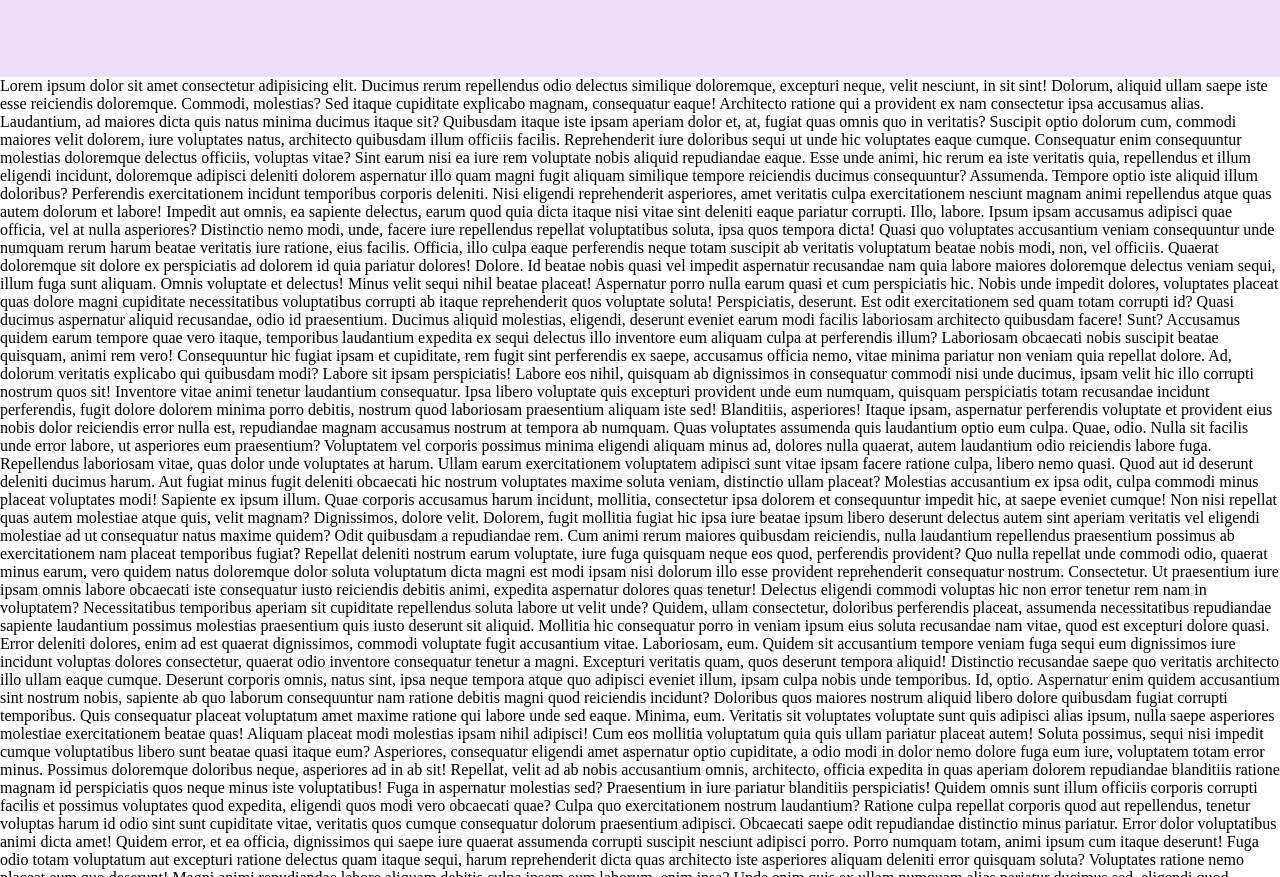
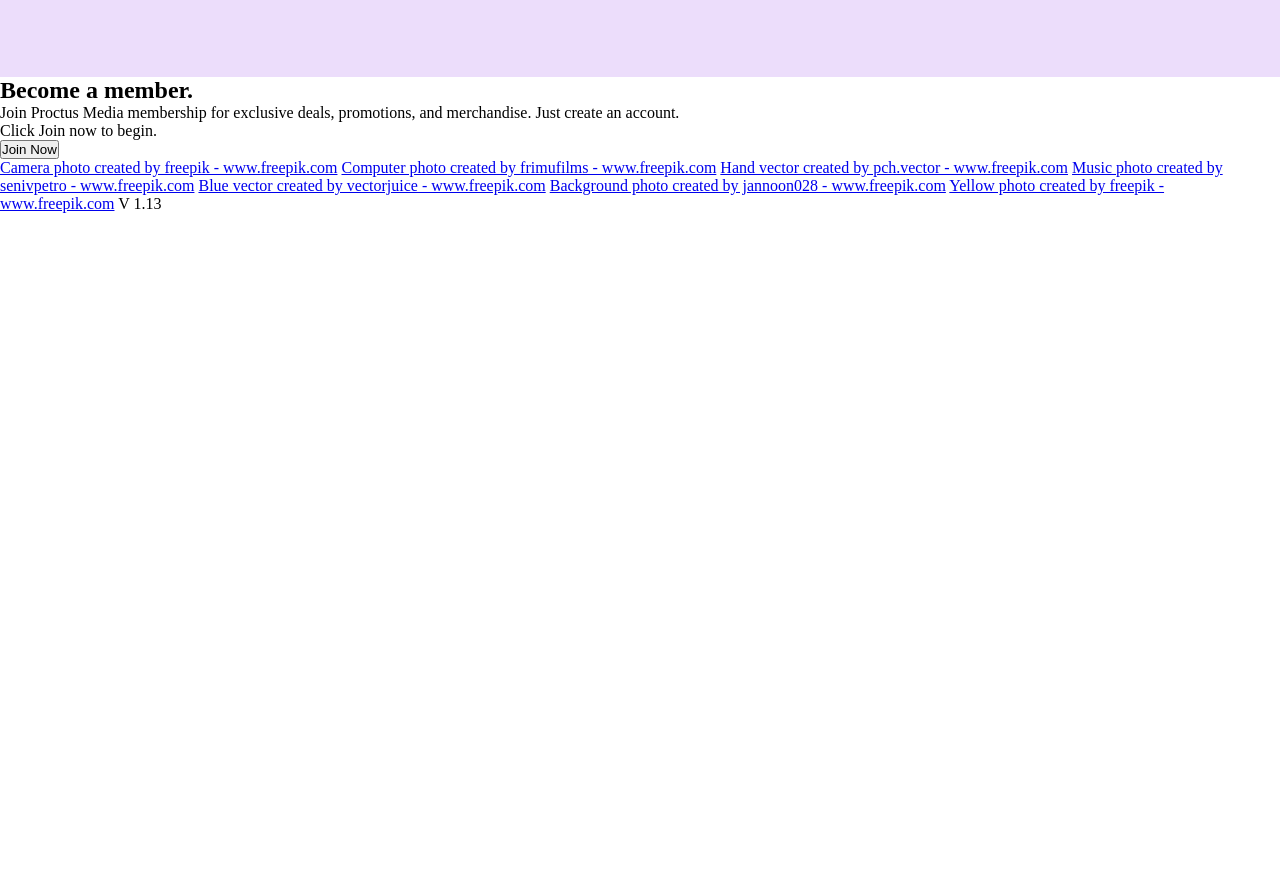
Before and after one commit to PgGitau/videography-Site, a plain HTML site: page index.html in a window 1280 px wide. Shown: the part 1871-2748 px from the top of the page. After the commit the page ends 2084 px from the top, so only its background shows below. Drawn offline with Linux system fonts and the light colour scheme.

Commit message:
add membership section

```diff
--- a/index.html
+++ b/index.html
@@ -98,7 +98,25 @@
 
     </section>
 
-     <section>
+
+    <section class="member">
+
+        <div class="member-inner">
+            <div class="member-img">
+
+            </div>
+            <div class="member-text">
+                <h1>Become a member. </h1>
+                <p>Join <span>Proctus Media</span> membership for exclusive deals, promotions, and merchandise. Just create an account.<br>Click Join now to begin.</p>
+                <button>Join Now</button>
+            </div>
+
+        </div>
+
+    </section>
+
+
+     <!-- <section>
         <p>Lorem ipsum dolor sit amet consectetur adipisicing elit. Ducimus rerum repellendus odio delectus similique doloremque, excepturi neque, velit nesciunt, in sit sint! Dolorum, aliquid ullam saepe iste esse reiciendis doloremque.
         Commodi, molestias? Sed itaque cupiditate explicabo magnam, consequatur eaque! Architecto ratione qui a provident ex nam consectetur ipsa accusamus alias. Laudantium, ad maiores dicta quis natus minima ducimus itaque sit?
         Quibusdam itaque iste ipsam aperiam dolor et, at, fugiat quas omnis quo in veritatis? Suscipit optio dolorum cum, commodi maiores velit dolorem, iure voluptates natus, architecto quibusdam illum officiis facilis.
@@ -199,7 +217,7 @@
         Placeat minima accusantium facilis cumque tempora asperiores possimus illum, voluptas blanditiis, tempore pariatur sit odit porro eaque hic sint amet animi fuga, suscipit magni magnam ad earum. Molestiae, quos aliquam!
         Optio voluptate accusamus qui in eaque esse fuga sapiente nihil magnam possimus reprehenderit corrupti vitae nemo aliquid necessitatibus, mollitia quaerat, porro repudiandae ipsam alias harum ullam? Repudiandae consequatur nihil enim.
         Quis temporibus porro doloribus nostrum, officiis eum vero nobis consequuntur libero pariatur facilis aliquid dolor molestias magnam, tempora magni voluptatem obcaecati. Aliquid dolor quidem magni accusamus fugiat. Delectus, tempore assumenda?        </p>
-    </section>
+    </section>  -->
 
     <footer>
         <a href='https://www.freepik.com/photos/camera'>Camera photo created by freepik - www.freepik.com</a>
@@ -207,6 +225,8 @@
         <a href='https://www.freepik.com/vectors/hand'>Hand vector created by pch.vector - www.freepik.com</a>
         <a href='https://www.freepik.com/photos/music'>Music photo created by senivpetro - www.freepik.com</a>
         <a href="https://www.freepik.com/vectors/blue">Blue vector created by vectorjuice - www.freepik.com</a>
+        <a href='https://www.freepik.com/photos/background'>Background photo created by jannoon028 - www.freepik.com</a>
+        <a href='https://www.freepik.com/photos/yellow'>Yellow photo created by freepik - www.freepik.com</a>
         <span>V 1.13</span>
     </footer>
 </body>
```
